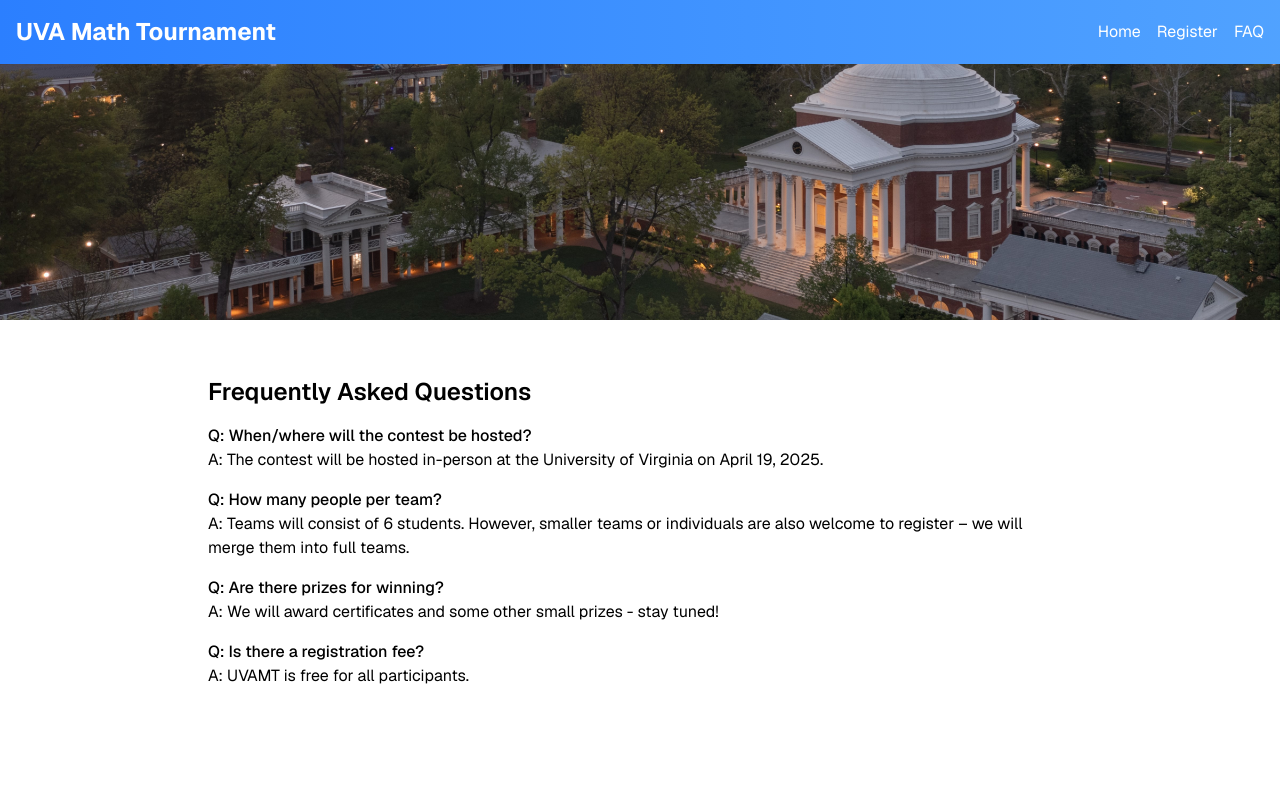
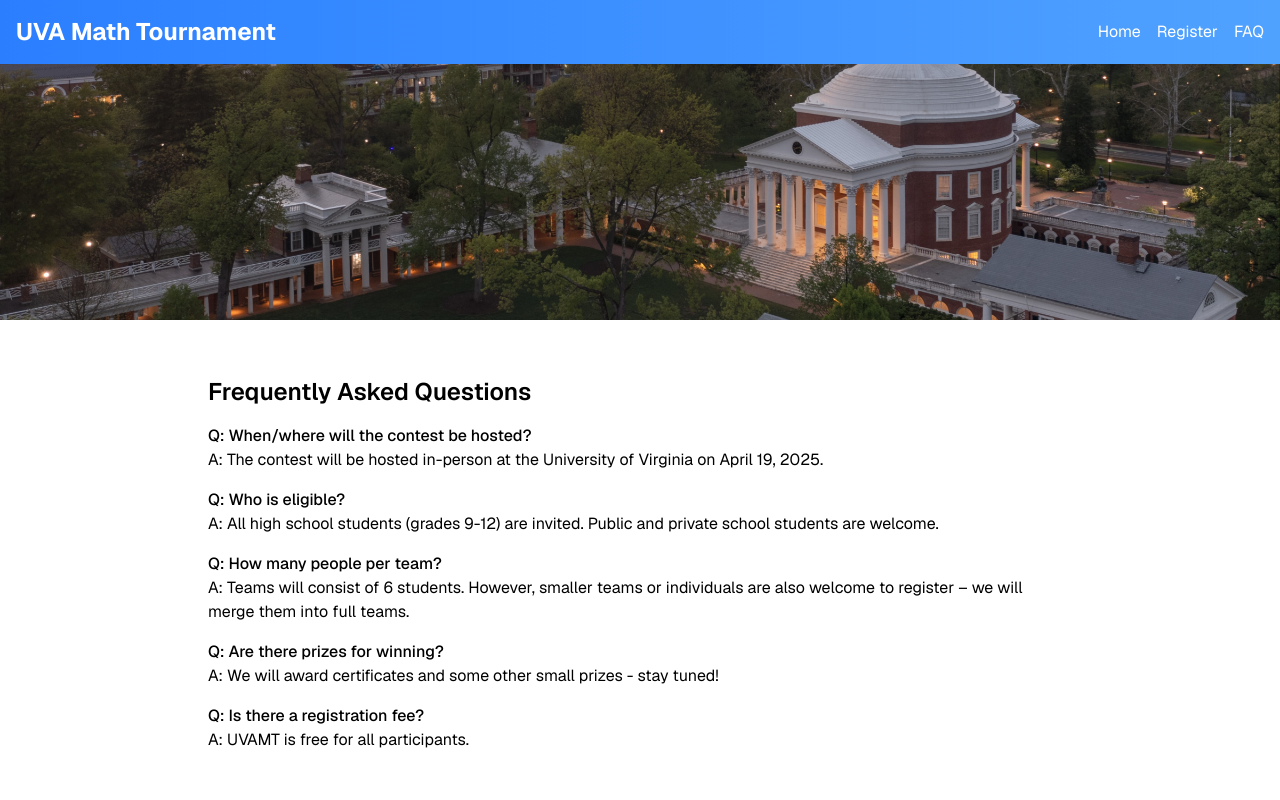
Before and after one commit to mkornilov07/uvamt-website, a Next.js app in the folder uvamt-website/: page /faq in a window 1280 px wide. Shown: the top 800 px of the page. Built offline with nearby package versions, Linux system fonts and the light colour scheme.

Commit message:
updated faq about eligibility

```diff
--- a/uvamt-website/app/faq/page.tsx
+++ b/uvamt-website/app/faq/page.tsx
@@ -11,6 +11,11 @@ export default function FAQ() {
           <div className="mb-4">
             <h3 className="font-medium">Q: When/where will the contest be hosted?</h3>
             <p>A: The contest will be hosted in-person at the University of Virginia on April 19, 2025.</p>
+          </div>
+
+          <div className="mb-4">
+            <h3 className="font-medium">Q: Who is eligible?</h3>
+            <p>A: All high school students (grades 9-12) are invited. Public and private school students are welcome.</p>
           </div>
 
           <div className="mb-4">
```
